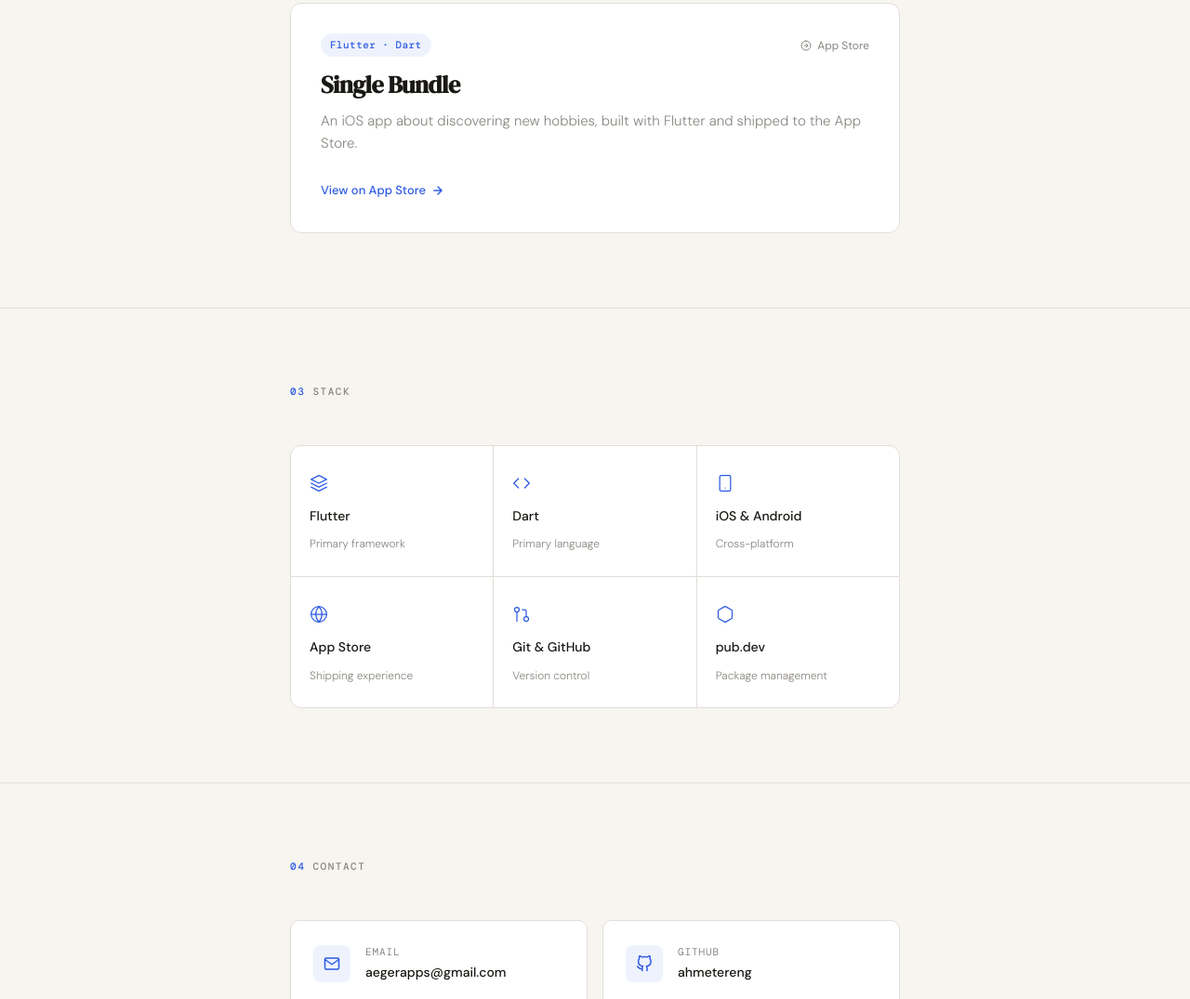
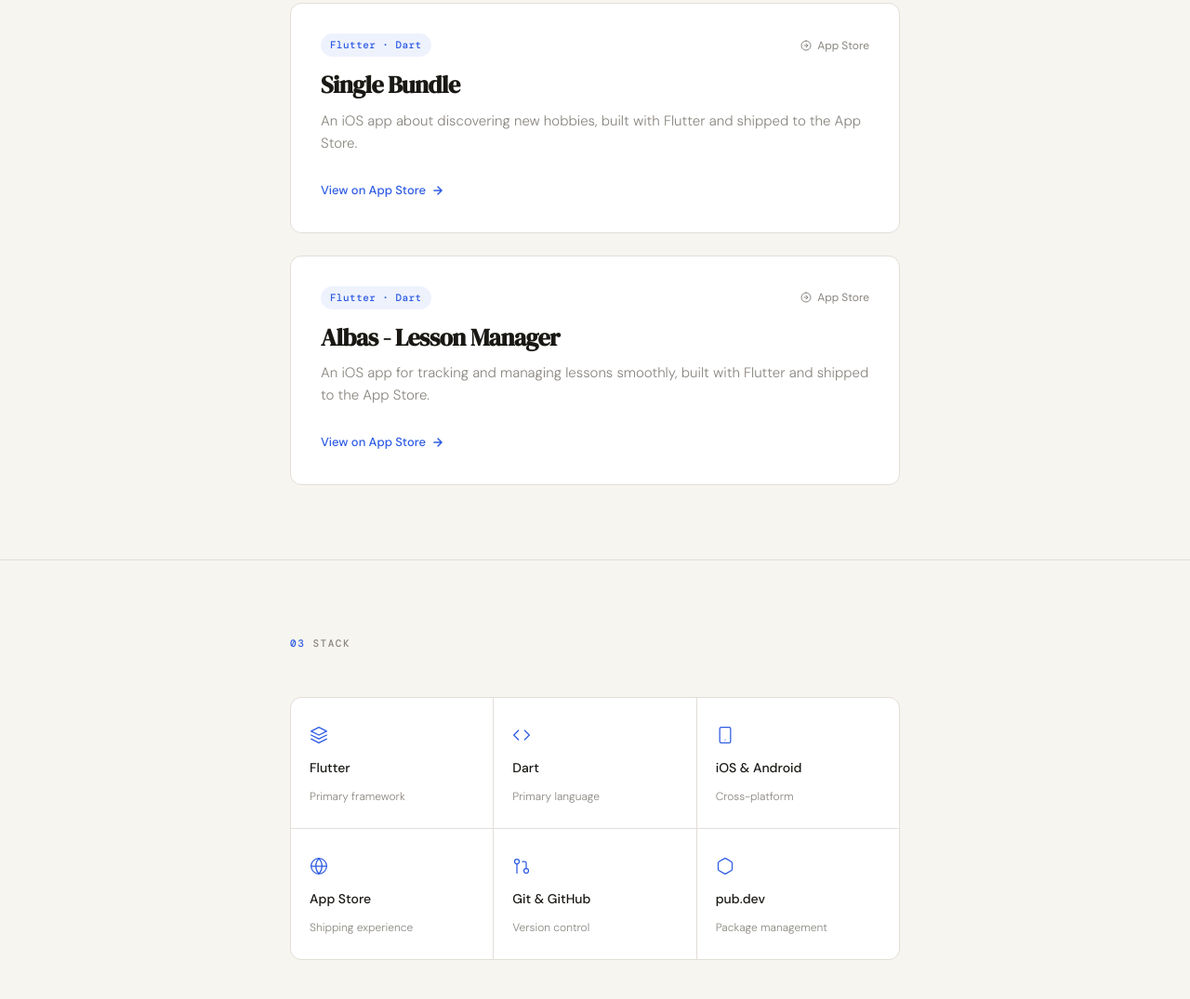
Before and after one commit to ahmetereng/ahmetereng.github.io, a plain HTML site: page index.html in a window 1280 px wide. Shown: the part 1048-2123 px from the top of the page at 93% size. Drawn offline with nearby package versions, Linux system fonts and the light colour scheme.

Commit message:
Add new project card for Albas - Lesson Manager

```diff
--- a/index.html
+++ b/index.html
@@ -467,6 +467,7 @@
   <section id="projects">
     <div class="container">
       <p class="section-label fade-in">Projects</p>
+
       <div class="project-card fade-in">
         <div class="project-meta">
           <span class="project-tag">Flutter · Dart</span>
@@ -484,6 +485,25 @@
           <svg width="14" height="14" viewBox="0 0 24 24" fill="none" stroke="currentColor" stroke-width="2.5" stroke-linecap="round" stroke-linejoin="round"><path d="M5 12h14M12 5l7 7-7 7"/></svg>
         </a>
       </div>
+
+      <div class="project-card fade-in" style="margin-top: 1.5rem;">
+        <div class="project-meta">
+          <span class="project-tag">Flutter · Dart</span>
+          <span class="project-platform">
+            <svg width="12" height="12" viewBox="0 0 24 24" fill="none" stroke="currentColor" stroke-width="2" stroke-linecap="round" stroke-linejoin="round"><path d="M12 2a10 10 0 1 0 0 20 10 10 0 0 0 0-20z"/><path d="M12 8l4 4-4 4M8 12h8"/></svg>
+            App Store
+          </span>
+        </div>
+        <h3 class="project-name">Albas - Lesson Manager</h3>
+        <p class="project-desc">
+          An iOS app for tracking and managing lessons smoothly, built with Flutter and shipped to the App Store.
+        </p>
+        <a href="https://apps.apple.com/tr/app/albas-lesson-manager/id6762129758" class="project-link" target="_blank" rel="noopener">
+          View on App Store
+          <svg width="14" height="14" viewBox="0 0 24 24" fill="none" stroke="currentColor" stroke-width="2.5" stroke-linecap="round" stroke-linejoin="round"><path d="M5 12h14M12 5l7 7-7 7"/></svg>
+        </a>
+      </div>
+
     </div>
   </section>
 
```
